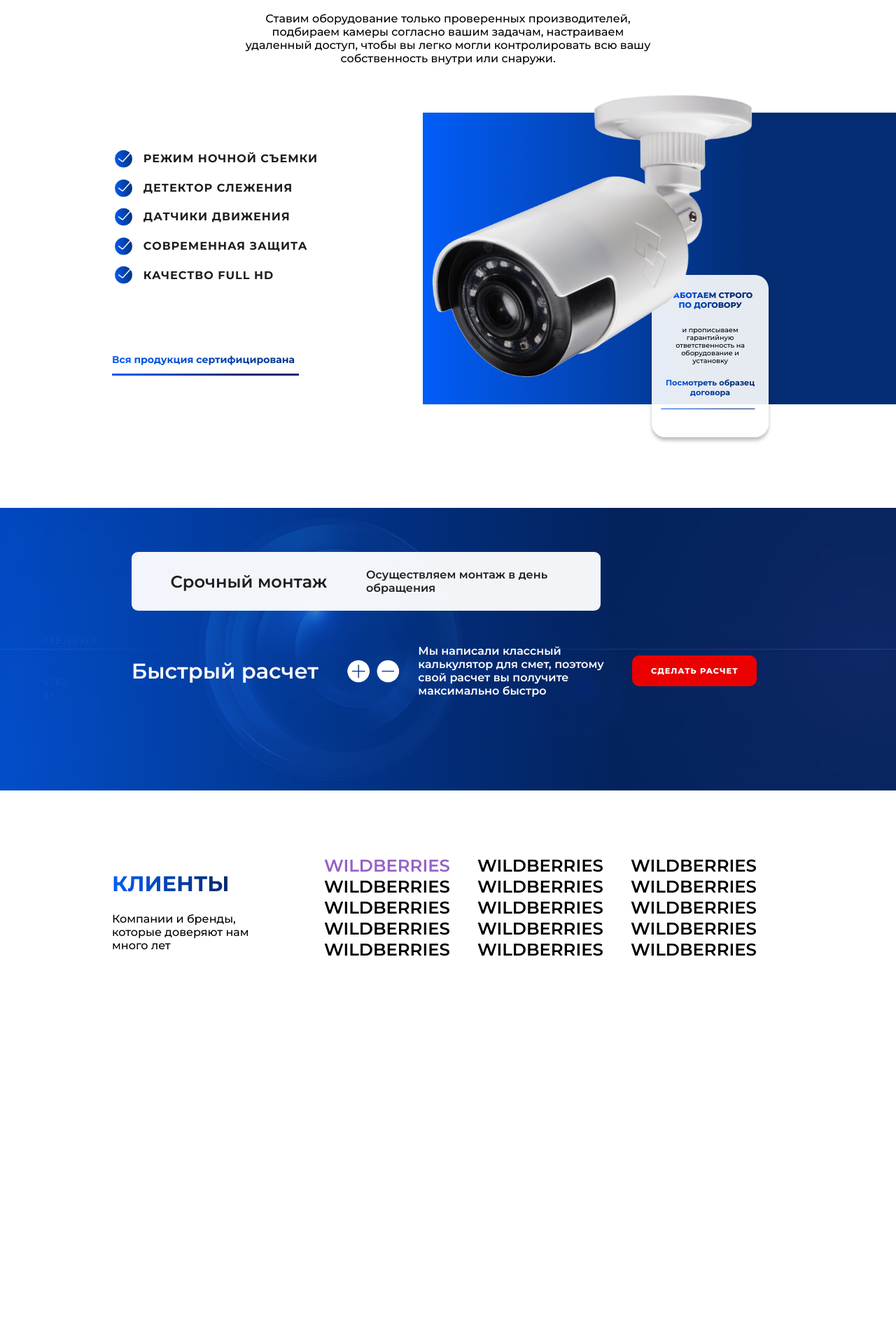
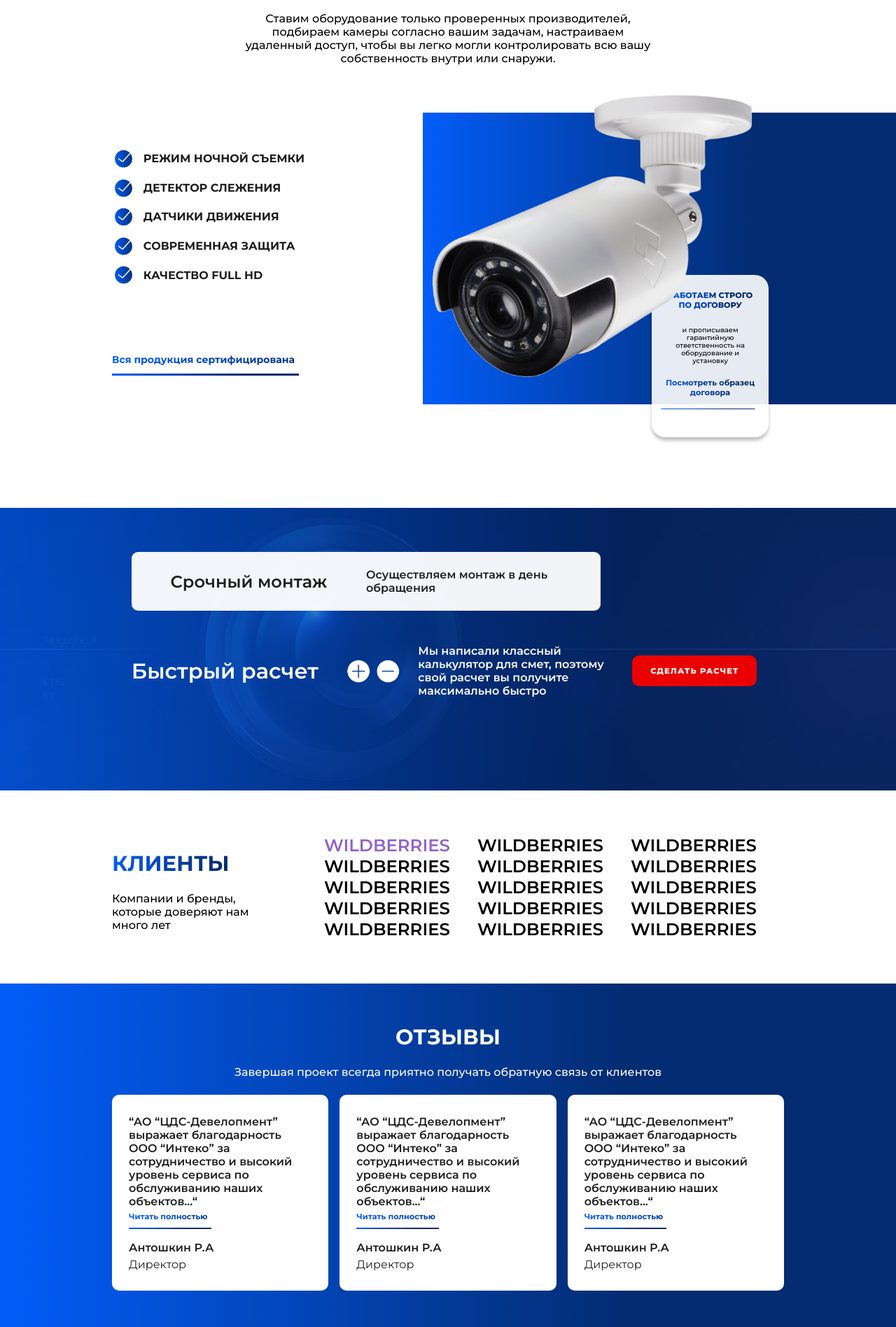
Before and after one commit to NeoScripter/inteco-sb-new-page, a PHP site: page / in a window 1280 px wide. Shown: the part 3760-5657 px from the top of the page at 70% size. Before the commit the page ends 5127 px from the top, so only its background shows below. Run offline with PHP 8.4, Linux system fonts and the light colour scheme.

Commit message:
Finished the reviews section

```diff
--- a/hmp.js
+++ b/hmp.js
@@ -1,3 +1,4 @@
+// Navigation large icon section
 
 const emergingField = document.querySelector('.nav-emerging-par');
 
@@ -9,3 +10,32 @@ document.querySelectorAll('.nav-large-icon').forEach(socialLink => {
         emergingField.style.opacity = '0';
     });
 });
+
+
+// Reviews sections gradually appearing and disappearing
+document.querySelectorAll('.expand_button').forEach(button => {
+    button.addEventListener('click', function() {
+        const review = this.previousElementSibling;
+        const expandedText = review.querySelector('.expanded');
+        const ellipsis = review.querySelector('.ellipsis');
+
+        // Toggle visibility
+        if (expandedText.style.display === "none" || !expandedText.style.display) {
+            expandedText.style.display = 'inline';
+            setTimeout(() => {
+                expandedText.style.opacity = '1';
+              }, 150);
+            ellipsis.style.display = 'none';
+            this.textContent = 'Скрыть';
+            button.style.setProperty('--expand-button-after-width', '18%');
+        } else {
+            expandedText.style.opacity = '0';
+            setTimeout(() => {
+                expandedText.style.display = 'none';
+                ellipsis.style.display = 'inline';
+                this.textContent = 'Читать полностью';
+                button.style.removeProperty('--expand-button-after-width');
+              }, 150);
+        }
+    });
+});
--- a/index.html
+++ b/index.html
@@ -339,13 +339,13 @@
                 </div>
             </div>
         </section>
-        <section class="ctms-outer-wrapper centering">
-            <div class="ctms-inner-wrapper">
-                <div class="ctms-grid-el-left">
-                    <h4 class="ctms-title">Клиенты</h4>
-                    <p class="ctms-subtitle">Компании и бренды, которые доверяют нам много лет</p>
+        <section class="customers-outer-wrapper centering">
+            <div class="customers-inner-wrapper">
+                <div class="customers-grid-left">
+                    <h4 class="customers-title">Клиенты</h4>
+                    <p class="customers-subtitle">Компании и бренды, которые доверяют нам много лет</p>
                 </div>
-                <div class="ctms-grid-el-right">
+                <div class="customers-grid-right">
                     <div class="partner">WILDBERRIES</div>
                     <div class="partner">WILDBERRIES</div>
                     <div class="partner">WILDBERRIES</div>
@@ -364,6 +364,35 @@
                 </div>
             </div>
         </section>
+        <section class="reviews-outer-wrapper centering">
+            <div class="reviews-inner-wrapper">
+                <div class="reviews-title-wrapper">
+                    <h4 class="reviews-title">Отзывы</h4>
+                    <p class="reviews-subtitle">Завершая проект всегда приятно получать обратную связь
+                        от клиентов</p>
+                </div>
+                <div class="reviews-grid-group">
+                    <div class="review">
+                        <p>“АО “ЦДС-Девелопмент” выражает благодарность ООО “Интеко” за сотрудничество и высокий уровень сервиса по обслуживанию наших объектов<span class='ellipsis'>...“</span><span class='expanded'> продолжения данного отзыва у меня, увы, нет, поэтому я использую это объяснение для демонстрации работы слайдера.“</span></p>
+                        <div class='expand_button'>Читать полностью</div>
+                        <p>Антошкин Р.А</p>
+                        <p class="light-fw">Директор</p>
+                    </div>
+                    <div class="review">
+                        <p>“АО “ЦДС-Девелопмент” выражает благодарность ООО “Интеко” за сотрудничество и высокий уровень сервиса по обслуживанию наших объектов<span class='ellipsis'>...“</span><span class='expanded'> продолжения данного отзыва у меня, увы, нет, поэтому я использую это объяснение для демонстрации работы слайдера.“</span></p>
+                        <div class='expand_button'>Читать полностью</div>
+                        <p>Антошкин Р.А</p>
+                        <p class="light-fw">Директор</p>
+                    </div>
+                    <div class="review">
+                        <p>“АО “ЦДС-Девелопмент” выражает благодарность ООО “Интеко” за сотрудничество и высокий уровень сервиса по обслуживанию наших объектов<span class='ellipsis'>...“</span><span class='expanded'> продолжения данного отзыва у меня, увы, нет, поэтому я использую это объяснение для демонстрации работы слайдера.“</span></p>
+                        <div class='expand_button'>Читать полностью</div>
+                        <p>Антошкин Р.А</p>
+                        <p class="light-fw">Директор</p>
+                    </div>
+                </div>
+            </div>
+        </section>
     </main>
 
 </body>
--- a/inteco-sb-hp.css
+++ b/inteco-sb-hp.css
@@ -7,8 +7,6 @@
     --header-links-gr: linear-gradient(to right, #025DF8 0%, #032C72 70%);
     --linear-gr-str: linear-gradient(to right, rgb(8, 80, 205) 0%, rgb(11, 56, 133) 70%);
     --header-links-color: #025DF8;
-    --main-line-height: 60px;
-    --main-letter-spacing: 5%;
     --header-large-fs: clamp(26px, 4vw, 50px);
     --header-fs: clamp(26px, 2.8vw, 40px);
     --medium-large-fs: clamp(21px, 2.2vw, 36px);
@@ -211,7 +209,6 @@
 
 body {
     font-family: 'Montserrat';
-    letter-spacing: 5%;
 }
 
 button {
@@ -310,7 +307,7 @@ img {
 }
 
 .flex-nav-subgroup.margin-bottom {
-    margin-bottom: 1em;
+    margin-bottom: 0.8em;
 }
 
 .flex-nav-subgroup {
@@ -325,7 +322,7 @@ img {
     justify-content: flex-end;
     align-items: center;
     gap: 0.7em;
-    margin-block: 0.5em;
+    margin-block: 0.4em;
 }
 
 .nav-emerging-par {
@@ -363,7 +360,6 @@ img {
 }
 
 .bnr-wrapper {
-    letter-spacing: 1px;
     height: var(--bnr-height);
 }
 
@@ -387,7 +383,7 @@ img {
     font-weight: 600;
     font-size: var(--bnr-top-line);
     text-transform: uppercase;
-    letter-spacing: 1.5px;
+    letter-spacing: 0.15em;
 }
 
 .btn-subgroup-outer-wrapper {
@@ -417,7 +413,7 @@ img {
     border-radius: 14.45px;
     flex-shrink: 0;
     cursor: pointer;
-    letter-spacing: 1.3px;
+    letter-spacing: 0.15em;
 }
 
 .bnr-btn.price {
@@ -510,7 +506,7 @@ img {
 
 .bnr-float-title {
     text-transform: uppercase;
-    letter-spacing: 1px;
+    letter-spacing: 0.08em;
     padding-bottom: 0.3em;
     font-weight: 800;
 
@@ -627,7 +623,7 @@ img {
     color: #fff;
     font-weight: 800;
     border-radius: 10px;
-    letter-spacing: 1px;
+    letter-spacing: 0.1em;
     cursor: pointer;
     font-size: var(--sale-invite-btn-fs);
     flex-shrink: 0;
@@ -878,7 +874,7 @@ img {
 
 .about-outer-wrapper h4 {
     text-transform: uppercase;
-    letter-spacing: 1px;
+    letter-spacing: 0.1em;
     font-size: var(--abt-small-float-hdr-fs);
     min-height: var(--abt-padding-block);
 }
@@ -1025,7 +1021,7 @@ img {
     height: var(--bnr-phone-btn-height);
     font-size: var(--bnr-phone-btn);
     color: black;
-    letter-spacing: 1px;
+    letter-spacing: 0.1em;
     border-radius: 15px;
     border: none;
 }
@@ -1041,7 +1037,7 @@ img {
     font-weight: 800;
     border: none;
     cursor: pointer;
-    letter-spacing: 1px;
+    letter-spacing: 0.1em;
 }
 
 .policy-link {
@@ -1172,7 +1168,7 @@ img {
     font-weight: 700;
     color: #1D1F1E;
     text-transform: uppercase;
-    letter-spacing: 1px;
+    letter-spacing: 0.0.8em;
     list-style: none;
     padding-block: calc(var(--abt-padding-block) / 2);
     padding-left: 2.8em;
@@ -1305,16 +1301,16 @@ img {
     place-content: center;
     color: #FFF;
     text-transform: uppercase;
-    letter-spacing: 1px;
+    letter-spacing: 0.1em;
     text-decoration: none;
     border-radius: 10px;
 }
 
 /****** Calculation section *******/
 
-.calculate-price {
+#calculate-price {
     background: var(--header-links-gr) !important;
-    visibility: hidden;
+    display: none;
 }
 
 .calculation-title {
@@ -1323,17 +1319,17 @@ img {
 
 /****** Customers section *******/
 
-.ctms-outer-wrapper {
+.customers-outer-wrapper {
     padding-block: var(--mrk-subwrapper-margin-top);
 }
 
-.ctms-inner-wrapper {
+.customers-inner-wrapper {
     display: grid;
     grid-template-columns: 1fr 3fr;
     gap: var(--mrk-top-btn-height);
 }
 
-.ctms-title {
+.customers-title {
     font-size: var(--abt-about-title-fs);
     font-weight: 700;
     text-transform: uppercase;
@@ -1346,12 +1342,12 @@ img {
     color: transparent;
 }
 
-.ctms-subtitle {
+.customers-subtitle {
     font-size: var(--prj-subtitle-fs);
     font-weight: 500;
 }
 
-.ctms-grid-el-right {
+.customers-grid-right {
     display: grid;
     grid-template-columns: repeat(3, 1fr);
 }
@@ -1364,3 +1360,97 @@ img {
 .partner:first-of-type {
     color: rgb(149, 98, 199);
 }
+
+/****** Reviews section *******/
+
+.reviews-outer-wrapper {
+    background: var(--header-links-gr);
+    padding-block: var(--form-form-cnt-margin-block);
+}
+
+.reviews-title-wrapper {
+    width: 75%;
+    margin-inline: auto;
+    text-align: center;
+}
+
+.reviews-title {
+    font-size: var(--abt-about-title-fs);
+    font-weight: 700;
+    text-transform: uppercase;
+    margin-block: var(--abt-padding-block);
+    color: #FFF;
+}
+
+.reviews-subtitle {
+    font-size: var(--prj-subtitle-fs);
+    margin-bottom: var(--abt-padding-block);
+    font-weight: 500;
+    color: #FFF;
+}
+
+.reviews-grid-group {
+    display: grid;
+    grid-template-columns: 1fr 1fr 1fr;
+    overflow: hidden;
+    gap: 1em;
+    align-items: start;
+}
+
+.review {
+    padding: 1.5em;
+    cursor: pointer;
+    margin-bottom: 1em;
+    transition: all 0.5s ease-in-out;
+    color: #1D1F1E;
+    background-color: #fff;
+    border-radius: 10px;
+}
+
+.review p {
+    font-weight: 600;
+    font-size: var(--prj-subtitle-fs);
+}
+
+.review .light-fw {
+    font-weight: 400;
+}
+
+.expanded {
+    opacity: 0;
+    display: none;
+    transition: opacity 0.15s;
+}
+
+.expand_button {
+    font-size: var(--form-policy-fs);
+    text-align: left;
+    border: 1px solid var(--primary-text-color);
+    cursor: pointer;
+    margin-bottom: 2.5em;
+    position: relative;
+	font-weight: 700;
+    background: var(--header-links-gr);
+    color: #032C72;
+    border: none;
+    cursor: pointer;
+
+    -webkit-background-clip: text;
+    background-clip: text;
+    color: transparent;
+}
+
+.expand_button::after {
+    content: '';
+    position: absolute;
+    bottom: -1em;
+    left: 0;
+    width: var(--expand-button-after-width, 45%);
+    height: 0.15em;
+    background: var(--header-links-gr);
+}
+
+.expand_button:focus, .expand_button:hover {
+    color: rgba(0, 0, 0, 0.8);
+    outline: none;
+}
```
